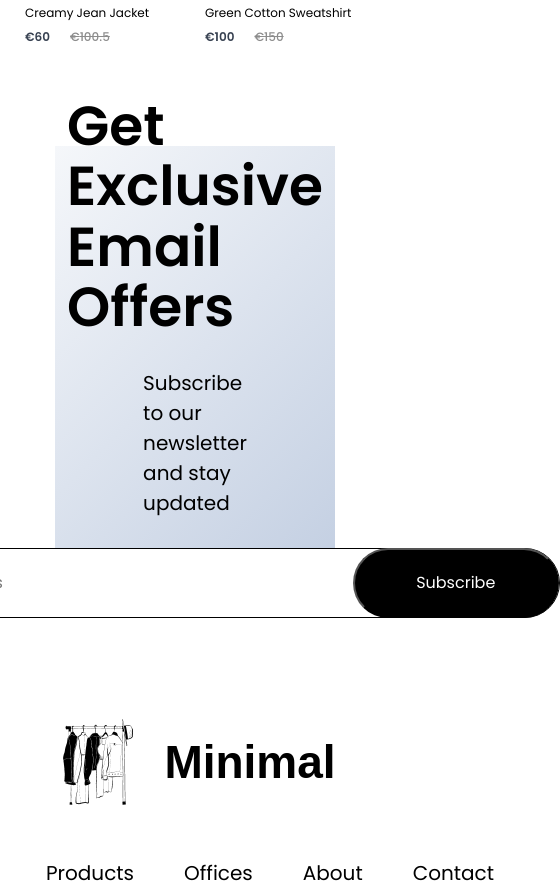
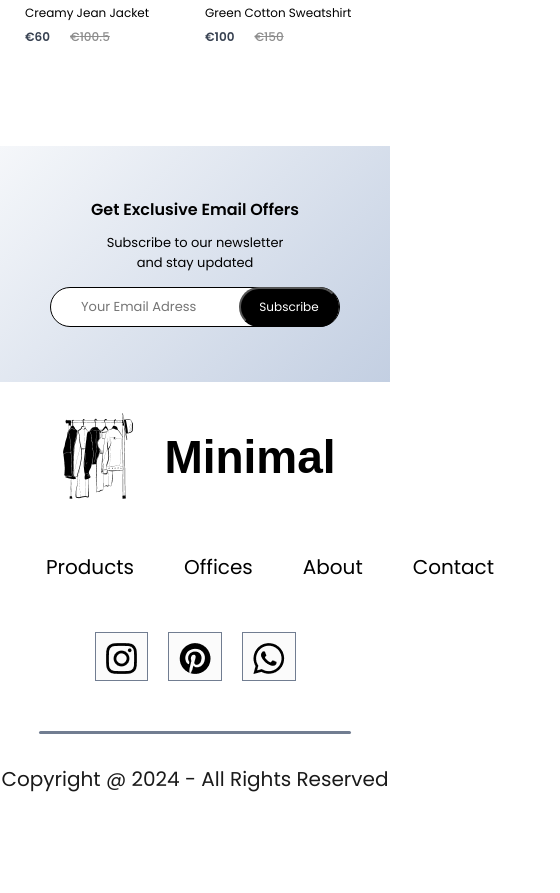
Before and after one commit to NadiasCodes/e-commerce-website-react, a React (Create React App) app: page / in a window 390 px wide. Shown: the part 2236-3129 px from the top of the page, 560 px wide, since content can reach past the window. After the commit the page ends 3060 px from the top, so only its background shows below. Built offline with nearby package versions, Linux system fonts and the light colour scheme; a web font is replaced by a local one.

Commit message:
added media queries for the newsletter section

```diff
--- a/src/Components/NewsLetter/NewsLetter.css
+++ b/src/Components/NewsLetter/NewsLetter.css
@@ -1,48 +1,166 @@
-.newsletter{
-    width:65%;
-    height:50vh;
-    display:flex;
+.newsletter {
+  width: 65%;
+  height: 50vh;
+  display: flex;
   flex-direction: column;
-    align-items:center;
+  align-items: center;
   justify-content: center;
   margin: auto;
-    padding:0px 140px;
+  padding: 0px 140px;
   margin-top: 100px;
   margin-bottom: 150px;
   background-image: var(--background-image-main);
-    gap:30px;
+  gap: 30px;
 }
 
-    .newsletter h1{
+.newsletter h1 {
   font-size: 55px;
   font-weight: 600;
 }
-    .newsletter p{
+.newsletter p {
   font-size: 20px;
 }
 
-    .newsletter div{
+.newsletter div {
   display: flex;
   align-items: center;
   justify-content: space-between;
   background-color: white;
-width:730px;
-height:70px;
+  width: 730px;
+  height: 70px;
   border-radius: 80px;
-border:1px solid black;}
+  border: 1px solid black;
+}
 
-.newsletter input{width:500px;
-margin-left:30px;
-border:none;
-outline:none;
-color:black;
+.newsletter input {
+  width: 500px;
+  margin-left: 30px;
+  border: none;
+  outline: none;
+  color: black;
   font-size: 16px;
 }
-.newsletter div button{
-    width:210px;
-    height:70px;
+.newsletter div button {
+  width: 210px;
+  height: 70px;
   border-radius: 80px;
-    background:black;
-    color:white;
-    cursor:pointer;
+  background: black;
+  color: white;
+  cursor: pointer;
 }
+
+@media (max-width: 1280px) {
+  .newsletter {
+    padding: 0px 80px;
+    margin-bottom: 120px;
+    gap: 20px;
+  }
+
+  .newsletter h1 {
+    font-size: 36px;
+  }
+
+  .newsletter p {
+    font-size: 16px;
+  }
+  .newsletter div {
+    width: 600px;
+    height: 60px;
+  }
+
+  .newsletter div input {
+    width: 400px;
+  }
+  .newsletter div button {
+    width: 160px;
+    height: 60px;
+  }
+}
+
+@media (max-width: 1024px) {
+  .newsletter {
+    margin-bottom: 60px;
+  }
+
+  .newsletter h1 {
+    font-size: 30px;
+  }
+
+  .newsletter p {
+    font-size: 14px;
+  }
+
+  .newsletter div {
+    width: 500px;
+    height: 50px;
+  }
+
+  .newsletter div input {
+    width: 400px;
+    font-size: 14px;
+  }
+
+  .newsletter div button {
+    width: 120px;
+    height: 50px;
+    font-size: 14px;
+  }
+}
+
+@media (max-width: 800px) {
+  .newsletter {
+   margin-bottom: 30px;
+   height:35vh;
+
+  }
+
+  .newsletter h1 {
+    font-size: 19px;
+  }
+
+  .newsletter p {
+    font-size: 12px;
+  }
+  .newsletter div {
+    width: 400px;
+    height: 40px;
+  }
+
+  .newsletter div input {
+    width: 200px;
+    font-size: 13px;
+  }
+  .newsletter div button {
+    width: 100px;
+    height: 40px;
+    font-size: 12px;
+  }
+}
+
+@media (max-width: 500px) {
+  .newsletter {
+    height:28vh;
+   padding: 0;
+   gap:15px;
+    width:100%;
+  }
+
+  .newsletter h1 {
+    font-size: 16px;
+  }
+
+  .newsletter p {
+    font-size: 13px;
+    max-width: 200px;
+    text-align: center;
+  }
+  .newsletter div {
+    width: 290px;
+
+  }
+
+  .newsletter div input {
+    width: 130px;
+  }
+
+}
```
Lines whose indentation alone changed are shown as unchanged.
